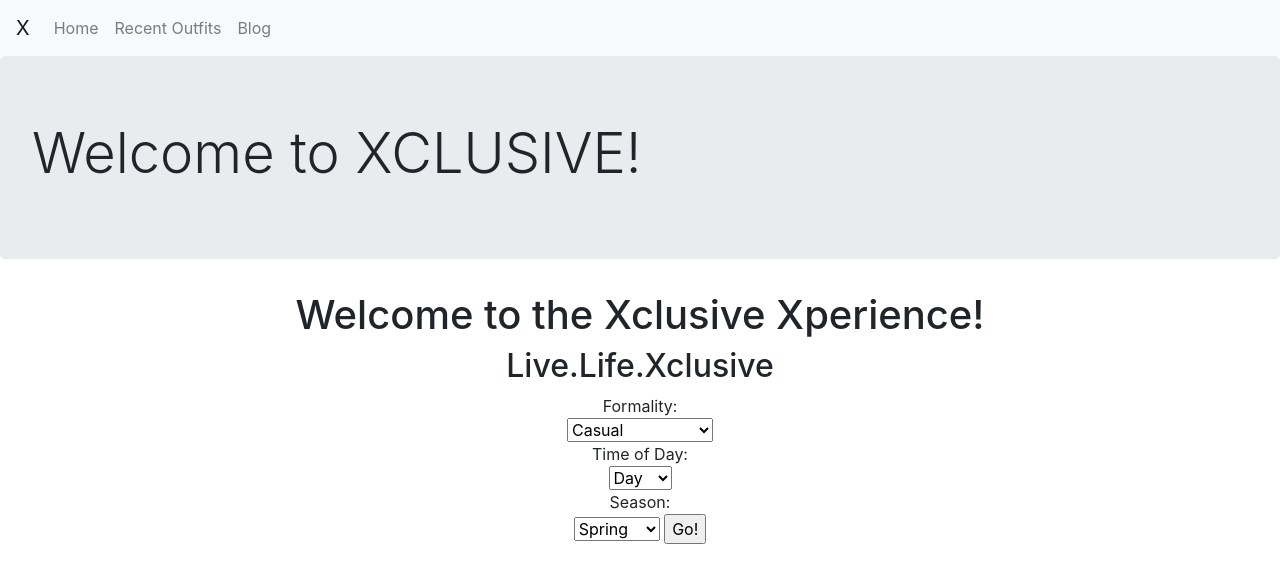
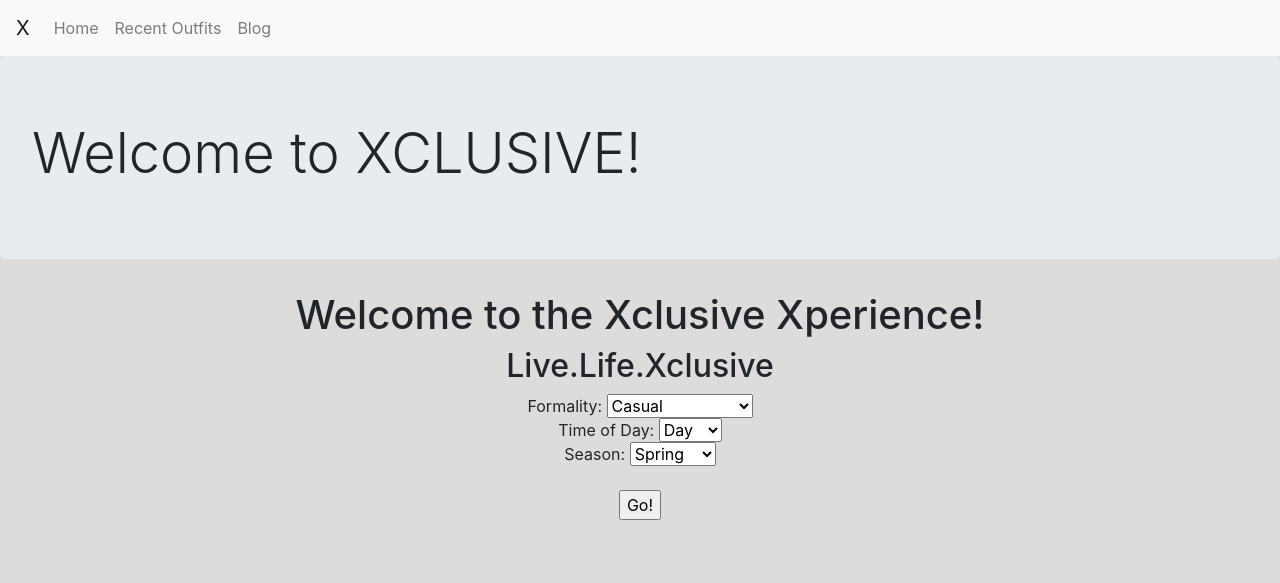
Before and after one commit to Quanij/Xclusive, a Python web app: template Templates/welcome.html in a window 1280 px wide. Shown: the top 583 px of the page. Run offline with Jinja, Linux system fonts and the light colour scheme; the template is opened without the code that fills it, so the values that code supplies are empty; some libraries are stand-ins or nearby versions.

Commit message:
update welcome

```diff
--- a/Templates/welcome.html
+++ b/Templates/welcome.html
@@ -28,7 +28,7 @@
   <meta charset="utf-8">
   <meta name="viewport" content="width=device-width, initial-scale=1, shrink-to-fit=no">
   <!-- Bootstrap CSS -->
-  <body background-color: "#dcdcdc">
+  <body style="background-color:#dcdcdc">
 
   <link rel="stylesheet" href="https://stackpath.bootstrapcdn.com/bootstrap/4.3.1/css/bootstrap.min.css" integrity="sha384-ggOyR0iXCbMQv3Xipma34MD+dH/1fQ784/j6cY/iJTQUOhcWr7x9JvoRxT2MZw1T" crossorigin="anonymous">
   <title>XCLUSIVE!</title>
@@ -43,30 +43,35 @@
   <h1>Welcome to the Xclusive Xperience!</h1>
 <h2>Live.Life.Xclusive</h2>
 <form method="POST">
+  <body font="background-color:#dcdcdc">
 
-  Formality:<br>
+  Formality:
    <select name="formality">
     <option value="casual">Casual</option>
     <option value="business-casual">Business Casual</option>
     <option value="fancy">Fancy</option>
     </select>
     <br>
-  Time of Day:<br>
+  Time of Day:
    <select name="time">
     <option value="day">Day</option>
     <option value="night">Night</option>
     </select>
     <br>
-  Season:<br>
+  Season:
    <select name="season">
      <option value="spring">Spring</option>
     <option value="summer">Summer</option>
     <option value="winter">Winter</option>
     <option value="fall">Fall</option>
     </select>
+    <br>
+    <br>
     <input type="submit" value="Go!">
   </form>
 </body>
 
 </center>
 </html>
+
+</body style="background-color:#dcdcdc">
```
